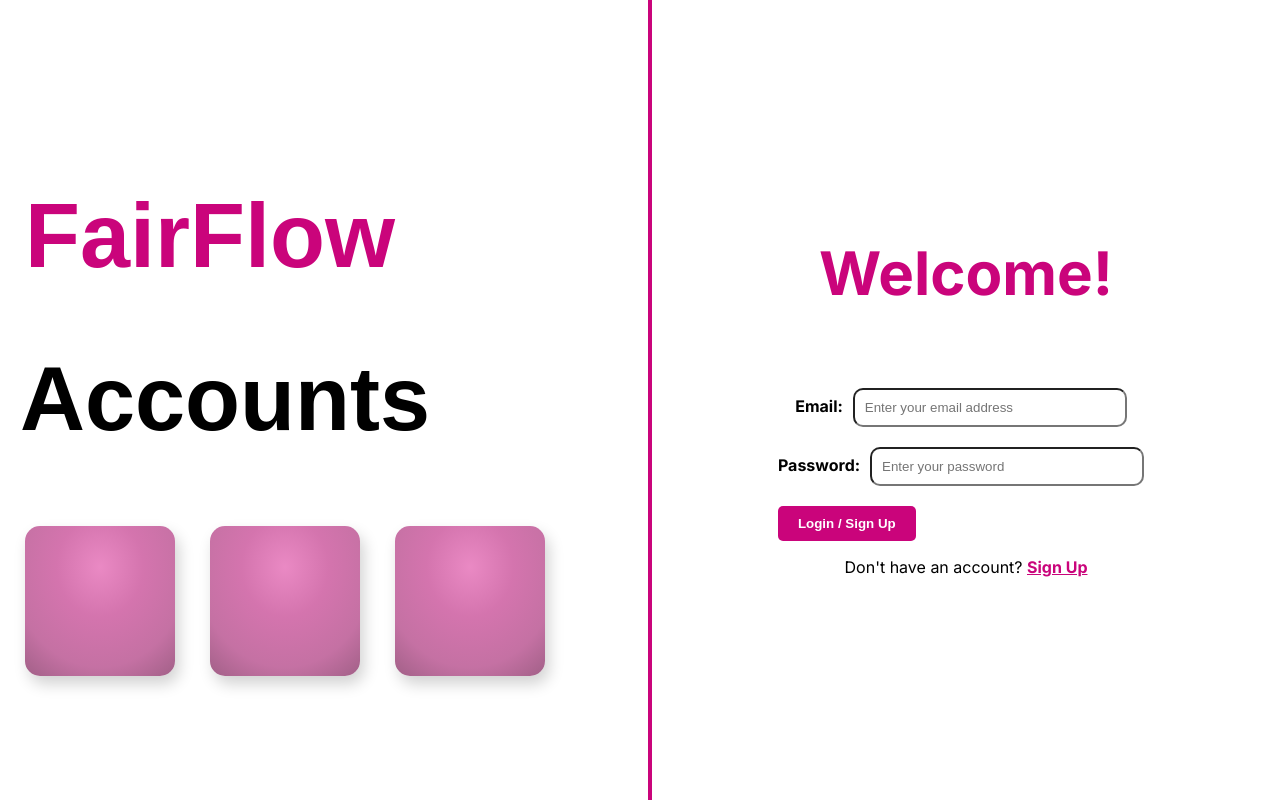
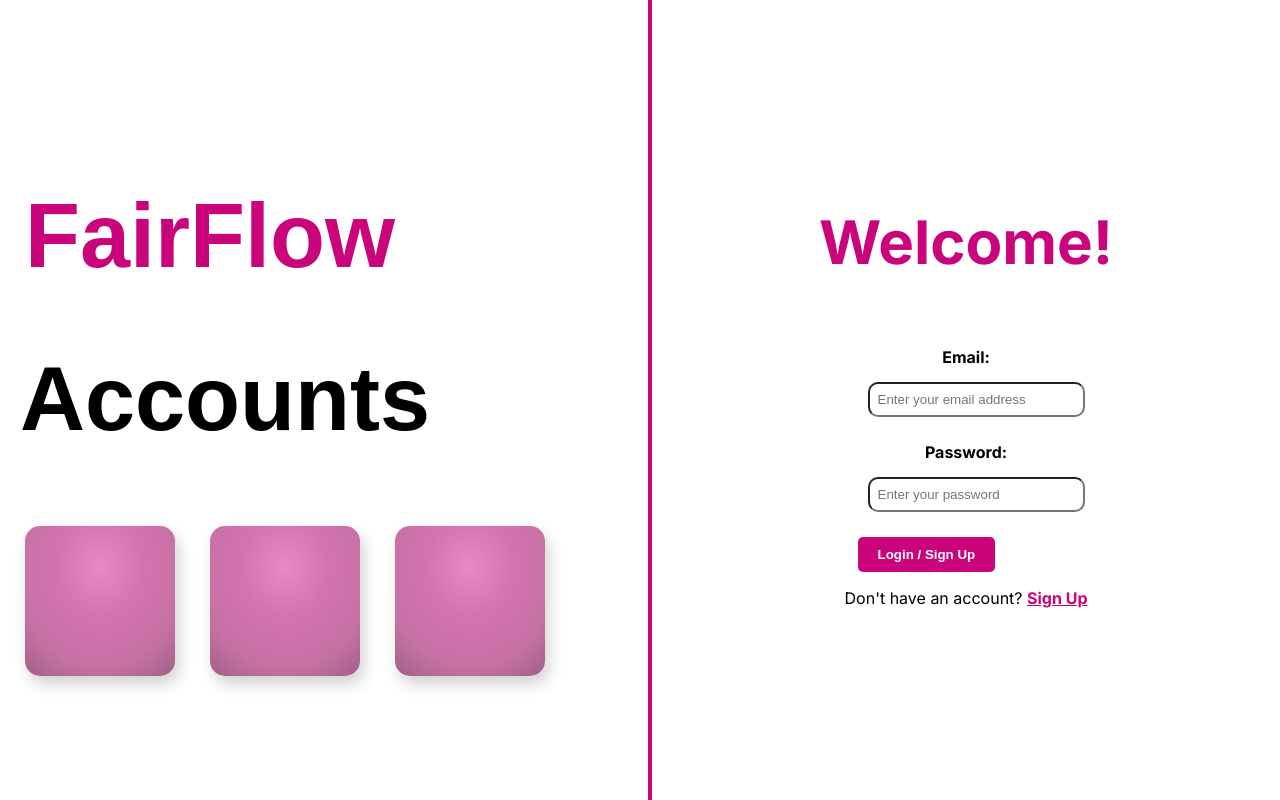
Before and after one commit to easwarinair/FairFlowAccounts-FrontEnd, a Next.js app: page /login in a window 1280 px wide. Built offline with nearby package versions, Linux system fonts and the light colour scheme; no server answers.

Commit message:
Update login.css

```diff
--- a/src/app/login/login.css
+++ b/src/app/login/login.css
@@ -133,3 +133,19 @@ button:hover {
   border: 1px solid black;
   border-radius: 5px;
 }
+
+.form-group {
+  display: flex;
+  flex-direction: column;
+  margin-bottom: 15px;
+}
+
+.form-group label {
+  margin-bottom: 5px;
+}
+
+.form-group input {
+  width: 100%;
+  padding: 8px;
+  box-sizing: border-box;
+}
```
